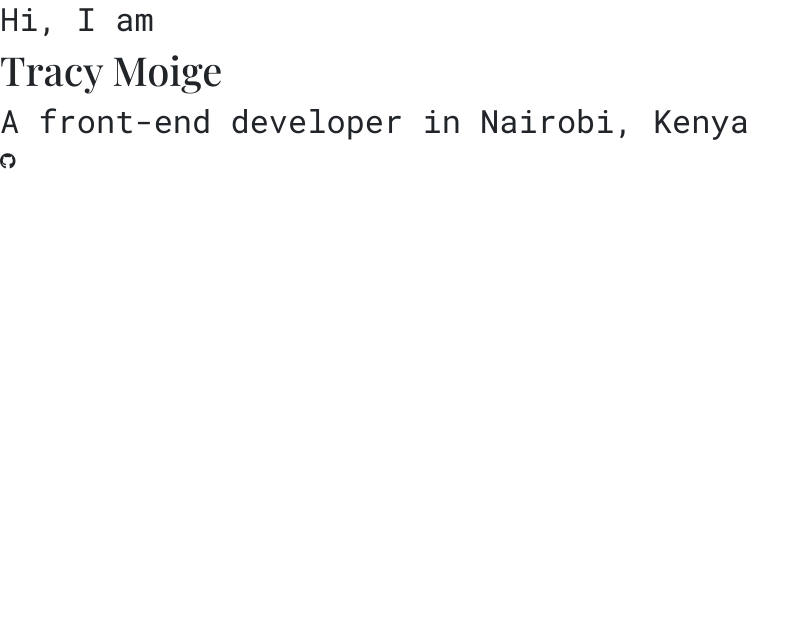
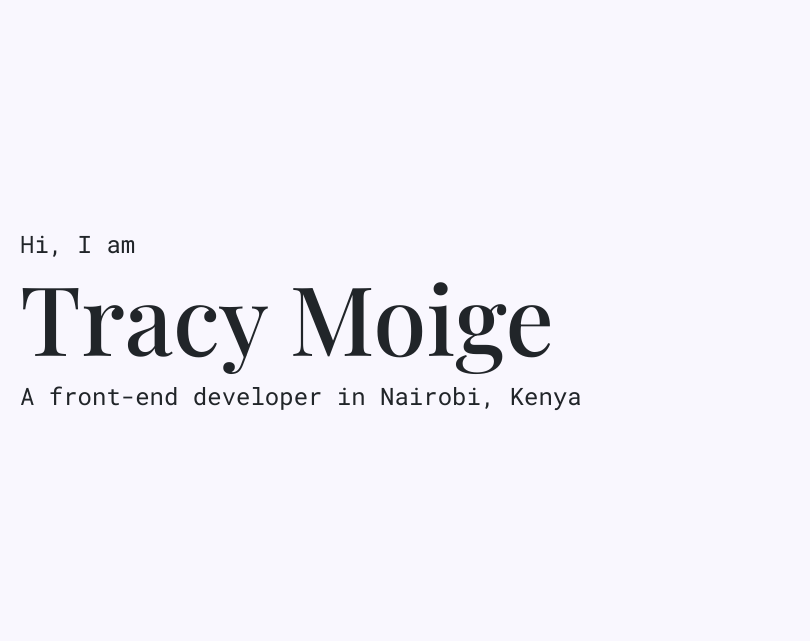
Before and after one commit to tracymoige/portfolio-project, a plain HTML site: page index.html in a window 1280 px wide. Shown: the whole page, without its empty margins (0-810 px from the left). Drawn offline with nearby package versions, Linux system fonts and the light colour scheme.

Commit message:
Header page

```diff
--- a/index.html
+++ b/index.html
@@ -30,10 +30,11 @@
     <title>Document</title>
   </head>
   <body>
-    <h2>Hi, I am</h2>
-    <h1>Tracy Moige</h1>
-    <h2>A front-end developer in Nairobi, Kenya</h2>
-    <i class="fa-brands fa-github"></i>
+    <div class="hero">
+      <h2>Hi, I am</h2>
+      <h1>Tracy Moige</h1>
+      <h2>A front-end developer in Nairobi, Kenya</h2>
+    </div>
     <script
       src="https://cdn.jsdelivr.net/npm/bootstrap@5.3.0-alpha3/dist/js/bootstrap.bundle.min.js"
       integrity="sha384-ENjdO4Dr2bkBIFxQpeoTz1HIcje39Wm4jDKdf19U8gI4ddQ3GYNS7NTKfAdVQSZe"
--- a/style.css
+++ b/style.css
@@ -3,9 +3,18 @@ font-family: 'Roboto Mono', monospace; */
 
 h1 {
   font-family: "Playfair Display", serif;
+  font-size: 96px;
 }
 
-h2 {
+.hero {
+  background-color: #f9f7fe;
+  padding: 230px 20px;
+  text-align: left;
+}
+
+.hero h2 {
   font-family: "Roboto Mono", monospace;
   font-weight: 400;
+  font-size: 24px;
+  margin: 0;
 }
```
